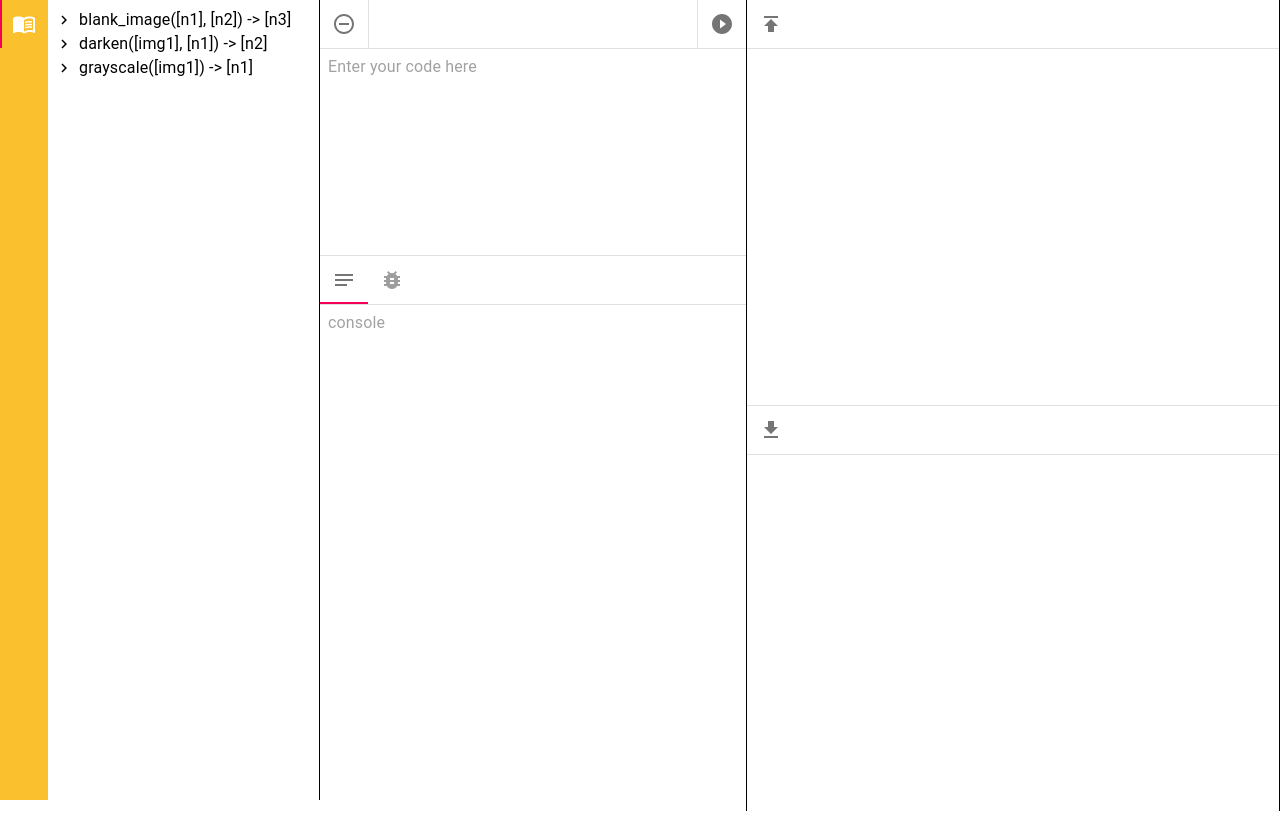
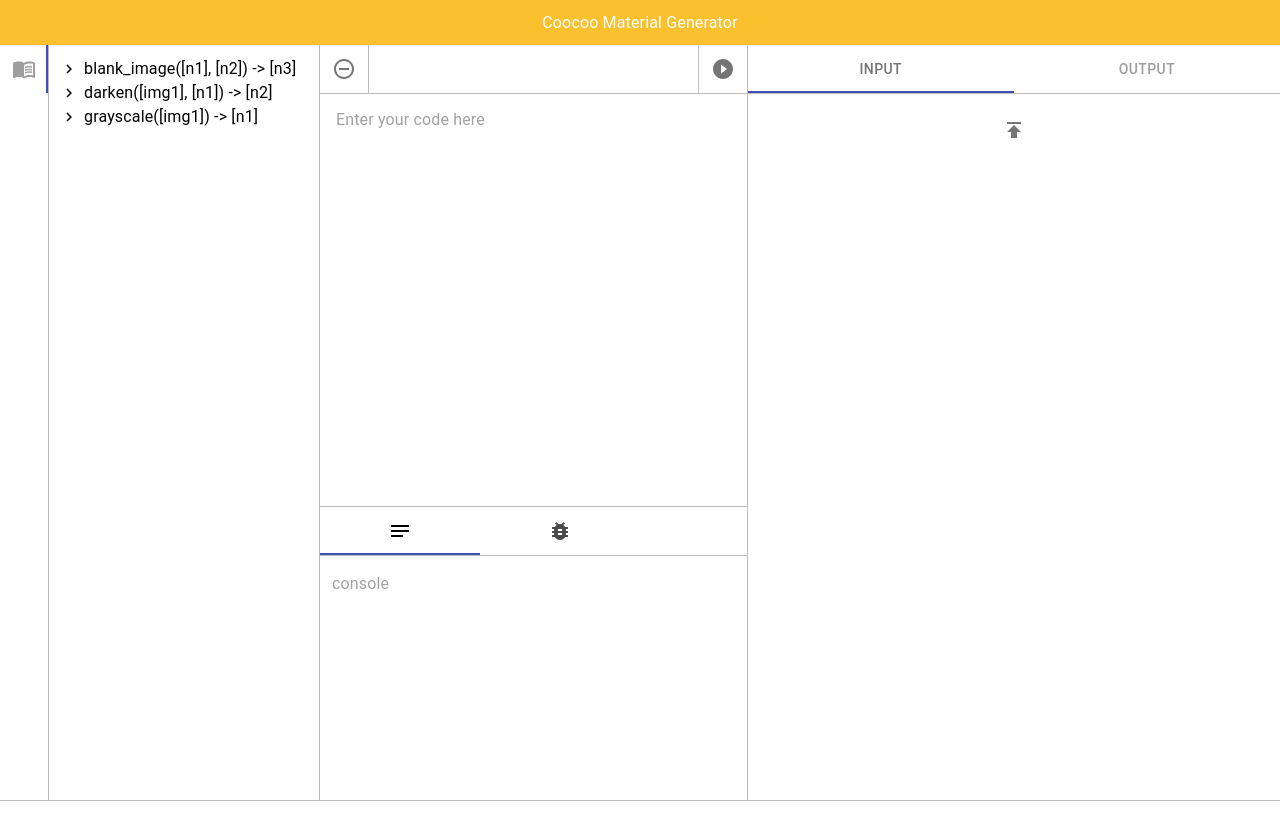
Before and after one commit to safrannn/Coocoo, a React app: page / in a window 1280 px wide. Built offline with nearby package versions, Linux system fonts and the light colour scheme; the HTML template or start-up script is replaced by a standard one.

Commit message:
ui updates

```diff
--- a/js/App.js
+++ b/js/App.js
@@ -1,8 +1,9 @@
 import React, { Component } from 'react';
 import { createMuiTheme, makeStyles } from "@material-ui/core/styles";
 import {
-    Box, Button, ButtonGroup, Divider, Grid, GridList, GridListTile,
-    GridListTileBar, IconButton, InputBase, Snackbar, Tab, Tabs, TextField, Typography
+    AppBar, Box, Button, ButtonGroup, Divider, Grid, GridList, GridListTile,
+    GridListTileBar, IconButton, InputBase, Snackbar, Tab, Tabs, TextField,
+    Toolbar, Typography
 } from '@material-ui/core';
 import { TreeItem, TreeView } from '@material-ui/lab';
 import MuiAlert from '@material-ui/lab/Alert';
@@ -25,6 +26,7 @@ import { makeObservable, observable, action, computed } from "mobx"
 import wabt from "wabt";
 
 import './App.css';
+import { KeyboardReturn } from '@material-ui/icons';
 
 const regeneratorRuntime = require("regenerator-runtime");
 
@@ -76,16 +78,20 @@ class ObservableStateStore {
         this.imageInputFiles.delete(name);
     }
 
-    addOutputImage(name, image) {
-        this.imageOutputFiles.set(name, image);
+    addOutputImage(category, image_name, image_data) {
+        if (!this.imageOutputFiles.get(category)) {
+            this.imageOutputFiles.set(category, {});
+        }
+        this.imageOutputFiles.get(category).image_name = image_data;
     }
 
-    renameOutputImage(oldName, newName) {
-        if (this.imageOutputFiles.has(newName)) {
-            return false;
+    renameOutputImage(category, oldName, newName) {
+        if (!this.imageOutputFiles.get(category).hasOwnProperty(newName)) {
+            return false
         } else {
-            this.imageOutputFiles.set(newName, this.imageOutputFiles.get(oldName));
-            this.imageOutputFiles.delete(oldName);
+            var image_data = this.imageOutputFiles.get(category).oldName;
+            delete this.imageOutputFiles.get(category).oldName;
+            this.imageOutputFiles.get(category).newName = image_data;
             return true
         }
     }
@@ -122,21 +128,19 @@ const observableStateStore = new ObservableStateStore();
 window.S = observableStateStore;
 
 
-
-
-
-
-
-
-
-
 const theme = createMuiTheme({
     palette: {
         primary: {
             main: "#fbc02d",
         },
+        secondary: {
+            main: "#3f51b5",
+        },
+        warning: {
+            main: "#d81b60",
+        },
+        divider: "#bdbdbd",
     }
-
 });
 
 const useStyles = makeStyles((theme) => ({
@@ -144,75 +148,80 @@ const useStyles = makeStyles((theme) => ({
         height: "100vh",
         flexGrow: 1,
     },
+    customizeToolbar: {
+        minHeight: 45
+    },
     menuButton: {
         marginRight: theme.spacing(2),
     },
     title: {
         flexGrow: 1,
-        textAlign: "center"
+        textAlign: "center",
+        color: "white",
     },
     leftSider: {
         flexGrow: 1,
         display: 'flex',
-        height: "100vh",
-        borderRight: "1px solid",
-        borderColor: theme.palette.secondary.main,
+        height: "calc(100vh - 45px)",
+        borderRight: `1px solid ${theme.palette.divider}`
     },
     leftSiderTabs: {
-        width: 48,
-        backgroundColor: theme.palette.primary.main,
+        borderRight: `1px solid ${theme.palette.divider}`,
+        indicatorColor: "#d81b60",
     },
     indicator: {
         left: 0,
-        color: theme.palette.secondary.main,
+        color: theme.palette.primary.main,
         width: 2
     },
     leftSiderTab: {
         minWidth: 48,
         width: 48,
-        color: "white",
+        color: "#9e9e9e",
     },
     leftSiderTabPanels: {
-        padding: theme.spacing(1),
         flexGrow: 1,
-        width: 'calc(23vw - 48px)'
     },
     codeBlock: {
-        height: "100%",
-        borderRight: "1px solid",
-        borderColor: theme.palette.secondary.main,
+        // height: "calc(100vh - 45px)",
+        // borderRight: `1px solid ${theme.palette.divider}`,
     },
-    bar: {
+    codeBar: {
         width: '100%',
+        borderBottom: `1px solid ${theme.palette.divider}`,
     },
     codeText: {
-        height: 'fit-content',
         width: "100%",
-        padding: theme.spacing(.5)
-
+        padding: theme.spacing(1),
+        height: "calc(3*(100vh - 45px - 48px - 48px)/5 - 1)",
     },
     codeConsole: {
-        width: 'fit-content',
+        // width: 'fit-content',
+        width: "100%",
+        flexGrow: 1,
+        display: "flex",
+        height: "calc(2*(100vh - 45px - 48px - 48px)/5 - 1)",
+
     },
     codeConsoleTab: {
         minWidth: 48,
         color: theme.palette.text.secondary,
     },
     imageBlock: {
-        borderRight: "1px solid",
-        borderColor: theme.palette.secondary.main,
+        height: "calc(100vh - 45px)",
+        borderLeft: `1px solid ${theme.palette.divider}`
     },
     inputIcon: {
         display: 'none',
     },
     imageBlockSplit: {
-        maxHeight: "50vh",
+        // maxHeight: "calc((100vh - 45px)/2)",
     },
-    imageInputPanel: {
+    imageInputTab: {
         display: 'flex',
         flexWrap: 'wrap',
         overflow: 'scroll',
-        height: 'calc(50vh - 48px)',
+        // height: 'calc((100vh - 45px)/2 - 48px)',
         padding: theme.spacing(.5),
     },
     gridList: {
@@ -221,25 +230,19 @@ const useStyles = makeStyles((theme) => ({
     },
     imageTitleBar: {
         background:
-            // 'linear-gradient(to top, rgba(0,0,0,0.7) 0%, rgba(0,0,0,0.3) 60%, rgba(0,0,0,0) 90%)',
-            'linear-gradient(to top, rgba(255,255,255,0.9) 0%, rgba(255,255,255,0.5) 80%, rgba(255,255,255,0) 100%)',
+            'linear-gradient(to top, rgba(0,0,0,0.9) 0%, rgba(0,0,0,0.5) 40%, rgba(0,0,0,0) 70%)',
+        color: "white",
     },
-    // imageRenamePaper: {
-    //     position: "absolute",
-    //     backgroundColor: theme.palette.background.paper,
-    //     borderRadius: "5",
-    //     boxShadow: theme.shadows[5],
-    //     padding: theme.spacing(3, 5, 2),
-    // },
-    // imageRenameButtons: {
-    //     "& > *": {
-    //         margin: theme.spacing(1)
-    //     }
-    // },
-    // imageRenameContainer: {
-    //     display: "grid",
-    //     gridGap: theme.spacing(1)
-    // },
+    imageOutputFileList: {
+        // flexGrow: 1,
+        backgroundColor: theme.palette.background.paper,
+        // display: 'flex',
+        width: "100px",
+        height: 'calc((100vh - 45px- 48px)/2)',
+    },
+    imageOutputFileListTab: {
+        borderRight: `1px solid ${theme.palette.divider}`,
+    },
 }));
 
 export default function App() {
@@ -247,6 +250,10 @@ export default function App() {
     return (
         <ThemeProvider theme={theme}>
             <Grid container className={classes.root}>
+                <Grid item xs={12}>
+                    <TitleBar />
+                </Grid>
+                <Grid container >
                     <Grid item md={3}>
                         <LeftSider></LeftSider>
                     </Grid>
@@ -257,21 +264,42 @@ export default function App() {
                         <ImageBlock></ImageBlock>
                     </Grid>
                 </Grid>
-        </ThemeProvider>
+            </Grid >
+            <Divider />
+        </ThemeProvider >
+    );
+}
+
+function TitleBar() {
+    const classes = useStyles();
+    return (
+        <div>
+            <AppBar position="static" elevation={0} color="primary" >
+                <Toolbar className={classes.customizeToolbar}>
+                    <Typography align="center" className={classes.title}>
+                        Coocoo Material Generator
+                    </Typography>
+                </Toolbar>
+            </AppBar>
+        </div>
     );
 }
 
 function TabPanel(props) {
-    const { children, value, index } = props;
+    const { children, value, index, prefix, ...other } = props;
 
     return (
         <div
             role="tabpanel"
-            id={`vertical-tabpanel-${index}`}
-        // {...other}
+            hidden={value !== index}
+            id={`${prefix}-${index}`}
+            aria-labelledby={`${prefix}-${index}`}
+            {...other}
         >
             {value === index && (
-                <Box>{children}</Box>
+                <Box p={1.5}>
+                    {children}
+                </Box>
             )}
         </div>
     );
@@ -281,12 +309,13 @@ TabPanel.propTypes = {
     children: PropTypes.node,
     index: PropTypes.any.isRequired,
     value: PropTypes.any.isRequired,
+    prefix: PropTypes.any.isRequired
 };
 
-function a11yProps(index) {
+function a11yProps(prefix, index) {
     return {
-        id: `vertical-tab-${index}`,
-        'aria-controls': `vertical-tabpanel-${index}`,
+        id: `${prefix}-${index}`,
+        "aria-controls": `${prefix}-${index}`
     };
 }
 
@@ -296,7 +325,6 @@ function LeftSider() {
 
     const handleChange = (event, newValue) => {
         setValue(newValue);
-
     };
 
     return (
@@ -306,17 +334,12 @@ function LeftSider() {
                 value={value}
                 onChange={handleChange}
                 className={classes.leftSiderTabs}
-                classes={{ indicator: classes.indicator }}
             >
-                <Tab icon={<MenuBookIcon />} {...a11yProps(0)} className={classes.leftSiderTab} />
-                {/* <Tab icon={<SettingsOutlinedIcon />} {...a11yProps(1)} className={classes.leftSiderTab} /> */}
+                <Tab icon={<MenuBookIcon />} {...a11yProps("leftSider-tabs", 0)} className={classes.leftSiderTab} />
             </Tabs>
-            <TabPanel value={value} index={0}  >
+            <TabPanel value={value} index={0} prefix="leftSider-tabs">
                 <LeftSiderDocument></LeftSiderDocument>
             </TabPanel>
-            {/* <TabPanel value={value} index={1} className={classes.leftSiderTabPanels} >
-                Item Two
-            </TabPanel> */}
         </div>
     );
 }
@@ -384,7 +407,6 @@ function CodeBlock() {
     return (
         <Grid container direction="column" className={classes.codeBlock}>
             <CodeBar></CodeBar>
-            <Divider />
             <CodeText></CodeText>
             <Divider />
             <CodeConsole></CodeConsole>
@@ -398,7 +420,7 @@ function CodeBar() {
         observableStateStore.clearCode();
     };
     return (
-        <Grid container className={classes.bar}>
+        <Grid container className={classes.codeBar}>
             <Grid item md container justify="flex-start" color="theme.palette.text.secondary">
                 {/* <input accept=".txt" className={classes.inputIcon} id="code_upload" type="file" />
                 <label htmlFor="code_upload" >
@@ -437,7 +459,7 @@ const CodeText = observer(() => {
                 <InputBase
                     id="code_text"
                     multiline
-                    rows={10}
+                    rows={20}
                     value={observableStateStore.code}
                     placeholder="Enter your code here"
                     className={classes.codeText}
@@ -456,16 +478,16 @@ function CodeConsole() {
         setValue(newValue);
     };
     return (
-        <Grid container direction="column">
+        <Grid>
             <Tabs value={value} onChange={handleChange} aria-label="code_console">
-                <Tab icon={<NotesIcon />} {...a11yProps(0)} className={classes.codeConsoleTab} />
-                <Tab icon={<BugReportIcon />} {...a11yProps(1)} className={classes.codeConsoleTab} />
+                <Tab icon={<NotesIcon />} {...a11yProps("codeConsole-tabs", 0)} />
+                <Tab icon={<BugReportIcon />} {...a11yProps("codeConsole-tabs", 1)} />
             </Tabs>
             <Divider />
-            <TabPanel value={value} index={0} >
+            <TabPanel value={value} index={0} prefix="codeConsole-tabs">
                 <CodeConsoleMessage />
             </TabPanel>
-            <TabPanel value={value} index={1}>
+            <TabPanel value={value} index={1} prefix="codeConsole-tabs">
                 <CodeConsoleWasm />
             </TabPanel>
         </Grid >
@@ -475,15 +497,16 @@ function CodeConsole() {
 const CodeConsoleMessage = observer(() => {
     const classes = useStyles();
     return (
-        <form className={classes.codeText} noValidate autoComplete="off">
+        <form noValidate autoComplete="off">
             <InputBase
                 id="console_message"
                 multiline
-                rowsMax={11}
+                rows={7}
+                rowsMax={7}
                 readOnly
                 value={observableStateStore.consoleMessage}
                 placeholder="console"
-                className={classes.codeText}
+                className={classes.codeConsole}
             />
         </form>
     );
@@ -498,38 +521,58 @@ console.log = function (message) {
 const CodeConsoleWasm = observer(() => {
     const classes = useStyles();
     return (
-        <form className={classes.codeText} noValidate autoComplete="off">
+        <form noValidate autoComplete="off">
             <InputBase
                 id="console_wasm"
                 multiline
-                rowsMax={11}
+                rows={7}
+                rowsMax={7}
                 readOnly
                 value={observableStateStore.consoleWasm}
                 placeholder="wasm text"
-                className={classes.codeText}
+                className={classes.codeConsole}
             />
         </form>
     );
 })
 
 
-
 function ImageBlock() {
     const classes = useStyles();
+    const [value, setValue] = React.useState(0);
+
+    const handleChange = (event, newValue) => {
+        setValue(newValue);
+    };
     return (
-        <Grid container direction={"column"} className={classes.imageBlock}>
-            <Grid item container direction="column">
-                <ImageInputBar></ImageInputBar>
+        // <div className={classes.imageBlock}>
+        //     <ImageUpload />
+        //     <ImageInputTab />
+        // </div>
+        <Grid container className={classes.imageBlock}>
+            <Grid item md container justify="flex-start">
+                <Grid container direction="column">
+                    <Tabs variant="fullWidth" value={value} onChange={handleChange} aria-label="image block">
+                        <Tab label="Input" {...a11yProps("imageBlock-tabs", 0)} className={classes.codeConsoleTab} />
+                        <Tab label="Output" {...a11yProps("imageBlock-tabs", 1)} className={classes.codeConsoleTab} />
+                    </Tabs>
                     <Divider />
-                <ImageInputPanel></ImageInputPanel>
-            </Grid >
-            <Divider />
-            <Grid item container direction="column" >
-                <ImageOutputBar></ImageOutputBar>
-                <Divider />
-                <ImageOutputPanel></ImageOutputPanel>
+                    <TabPanel value={value} index={0} prefix="imageBlock-tabs">
+                        <Grid container>
+                            <Grid item align="center" xs={12}>
+                                <ImageUpload />
+                            </Grid>
+                            <Grid item xs={12}>
+                                <ImageInputTab />
+                            </Grid>
+                        </Grid>
+                    </TabPanel>
+                    <TabPanel value={value} index={1} prefix="imageBlock-tabs">
+                        <ImageOutputTab />
+                    </TabPanel>
                 </Grid >
             </Grid>
+        </Grid >
     );
 }
 
@@ -537,7 +580,7 @@ function Alert(props) {
     return <MuiAlert elevation={6} variant="filled" {...props} />;
 }
 
-function ImageInputBar() {
+function ImageUpload() {
     const classes = useStyles();
     const [open, setOpen] = React.useState(false);
     const handleClose = (event, reason) => {
@@ -579,7 +622,6 @@ function ImageInputBar() {
     };
     return (
         <div>
-            <Grid container className={classes.bar}>
             <input accept="image/*" multiple
                 className={classes.inputIcon}
                 id="image_upload" type="file" onChange={handleUpload} />
@@ -588,21 +630,16 @@ function ImageInputBar() {
                     <PublishIcon />
                 </IconButton>
             </label>
-                {/* <IconButton>
-                    <DeleteIcon />
-                </IconButton> */}
-            </Grid>
             <Snackbar open={open} autoHideDuration={6000} onClose={handleClose}>
                 <Alert onClose={handleClose} severity="warning">
                     Please upload an image with non numeric file name.
             </Alert>
             </Snackbar>
         </div>
-
     );
 }
 
-const ImageInputPanel = observer(() => {
+const ImageInputTab = observer(() => {
     const classes = useStyles();
     const items = [];
     observableStateStore.imageInputFiles.forEach(
@@ -646,22 +683,72 @@ const ImageInputPanel = observer(() => {
     );
 })
 
-function ImageOutputBar() {
+const ImageOutputTab = observer(() => {
+    return (
+        <div>
+            <ImageOutputFileList />
+            {/* <ImageOutputRender /> */}
+        </div>
+    );
+})
+
+const ImageOutputFileList = observer(() => {
     const classes = useStyles();
+    const [value, setValue] = React.useState(0);
+
+    const handleChange = (event, newValue) => {
+        setValue(newValue);
+    };
+
+    const tab = [];
+    const tabPanel = [];
+
+    let i = 0;
+    for (var [category, info] of observableStateStore.imageOutputFiles) {
+        tab.push(
+            <Tab label={value} {...a11yProps("imageOutputFileList-tabs", 0)} />
+        )
+        tabPanel.push(
+            <TabPanel value={value} index={i} prefix="imageOutputFileList-tabs" >
+                <ImageOutputImageFileDisplay category={category} />
+            </TabPanel>
+        )
+        i += 1;
+    }
+    // console.log(tab)
+    // console.log(tabPanel)
+
     return (
-        <Grid container className={classes.bar}>
-            <IconButton id="upload_icon">
-                <GetAppIcon />
-            </IconButton>
-        </Grid>
+        <div className={classes.imageOutputFileList}>
+            <Tabs
+                orientation="vertical"
+                variant="scrollable"
+                value={value}
+                onChange={handleChange}
+                className={classes.imageOutputFileListTab}
+            >
+                {/* <Tab label="Item One" {...a11yProps(0)} /> */}
+                {tab}
+            </Tabs>
+            {/* <TabPanel value={value} index={0}>
+                Item One
+             </TabPanel> */}
+            {tabPanel}
+        </div>
     );
+})
+
+const ImageOutputImageFileDisplay = observer(({ category }) => {
+    const classes = useStyles();
+
+    let files = observableStateStore.imageOutputFiles.get(category);
+    if (files == undefined) {
+        console.log(category, " doesn't exist.")
+        return
     }
 
-const ImageOutputPanel = observer(() => {
-    const classes = useStyles();
     const items = [];
-    observableStateStore.imageOutputFiles.forEach(
-        (tile, tileName) => {
+    for (const [tileName, tile] of Object.entries(files)) {
         let name = tileName;
         let handleRename = (event) => {
             if (observableStateStore.renameOutputImage(tileName, event.target.value)) {
@@ -689,13 +776,17 @@ const ImageOutputPanel = observer(() => {
             </GridListTile >
         )
     }
-    )
     return (
-        <GridList cellHeight={150} className={classes.imageInputPanel} cols={8}>
+        <GridList cellHeight={150} className={classes.imageInputTab} cols={8}>
             {items}
         </GridList>
     );
 })
+
+const ImageOutputRender = observer(() => {
+    return
+})
+
 
 async function main() {
     let compiler = await import("../pkg/compiler.js");
@@ -731,7 +822,7 @@ async function main() {
         let importObject = {
             env: {
                 logger: function (arg) {
-                    console.log(arg);
+                    // console.log(arg);
                 },
                 darken: function (img_id, value) {
                     return compiler.darken(img_id, value)
@@ -766,27 +857,32 @@ async function main() {
             observableStateStore.printConsoleWasm(wat);
         }
 
-        let export_info = process_export(output_image_info, wasm_memory, output_material_info);
-        export_images(compiler.library_export(export_info));
+        process_export(output_image_info, wasm_memory, output_material_info);
+
         if (!has_error) {
             observableStateStore.addConsoleMessage("✔ Export finished.");
         }
     }
 
     function process_export(output_image_info, wasm_memory, output_material_info) {
+        // single images
         let export_info = {}
         for (let [name, id] of Object.entries(output_image_info)) {
             export_info[name] = id;
         }
+        export_images("textures", compiler.library_export(export_info));
+
+        // materials
         for (let [offset, names] of Object.entries(output_material_info)) {
+            export_info = {}
             if (wasm_memory[offset] < 2147483647) {
                 export_info[names[0] + "_" + names[1]] = wasm_memory[offset];
             }
+            export_images(names[0], compiler.library_export(export_info));
         }
-        return export_info
     }
 
-    function export_images(result_images) {
+    function export_images(category, result_images) {
         observableStateStore.clearOutputImage();
         for (let [name, data] of Object.entries(result_images)) {
             let image = {
@@ -794,7 +890,7 @@ async function main() {
                 width: data.width,
                 height: data.height,
             };
-            observableStateStore.addOutputImage(name, image);
+            observableStateStore.addOutputImage(category, name, image);
         }
     }
 
```
Also changed, not shown: 1 other file (tests, documents, lock files or other folders). Lines whose indentation alone changed are shown as unchanged.
